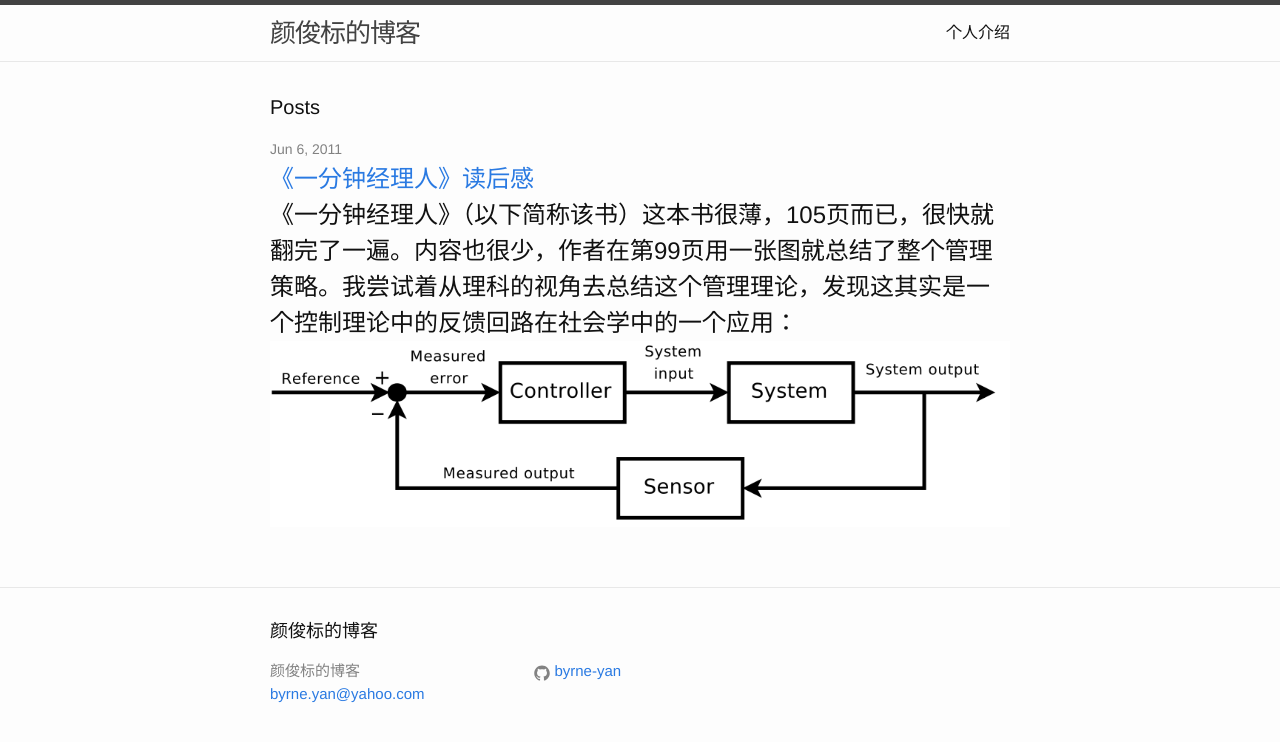
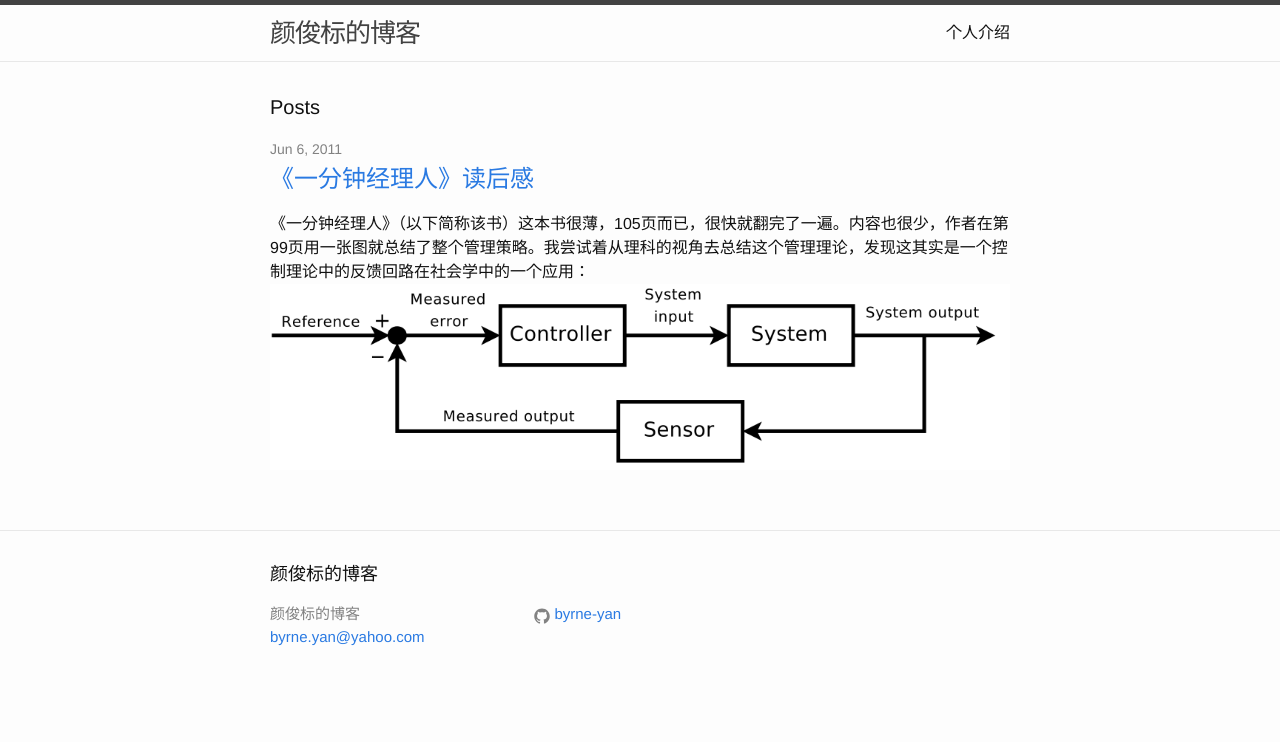
Before and after one commit to byrne-yan/byrne-yan.github.io, a Jekyll site: the page built from index.html, in a window 1280 px wide. Shown: the top 742 px of the page. Built offline with Jekyll 4.4.1, drawn with Linux system fonts in a browser that asks for light colours.

```diff
--- a/_config.yml
+++ b/_config.yml
@@ -13,7 +13,7 @@
 
 
 baseurl: "" # the subpath of your site, e.g. /blog
-#url: "http://yourdomain.com" # the base hostname & protocol for your site
+url: "http://byrne-yan.github.io" # the base hostname & protocol for your site
 #twitter_username: jekyllrb
 github_username:  byrne-yan
 
--- a/index.html
+++ b/index.html
@@ -13,8 +13,8 @@
 
         <h2>
           <a class="post-link" href="{{ post.url | prepend: site.baseurl }}">{{ post.title }}</a>
-          {{ post.excerpt }}
         </h2>
+        {{ post.excerpt }}
       </li>
     {% endfor %}
   </ul>
```
